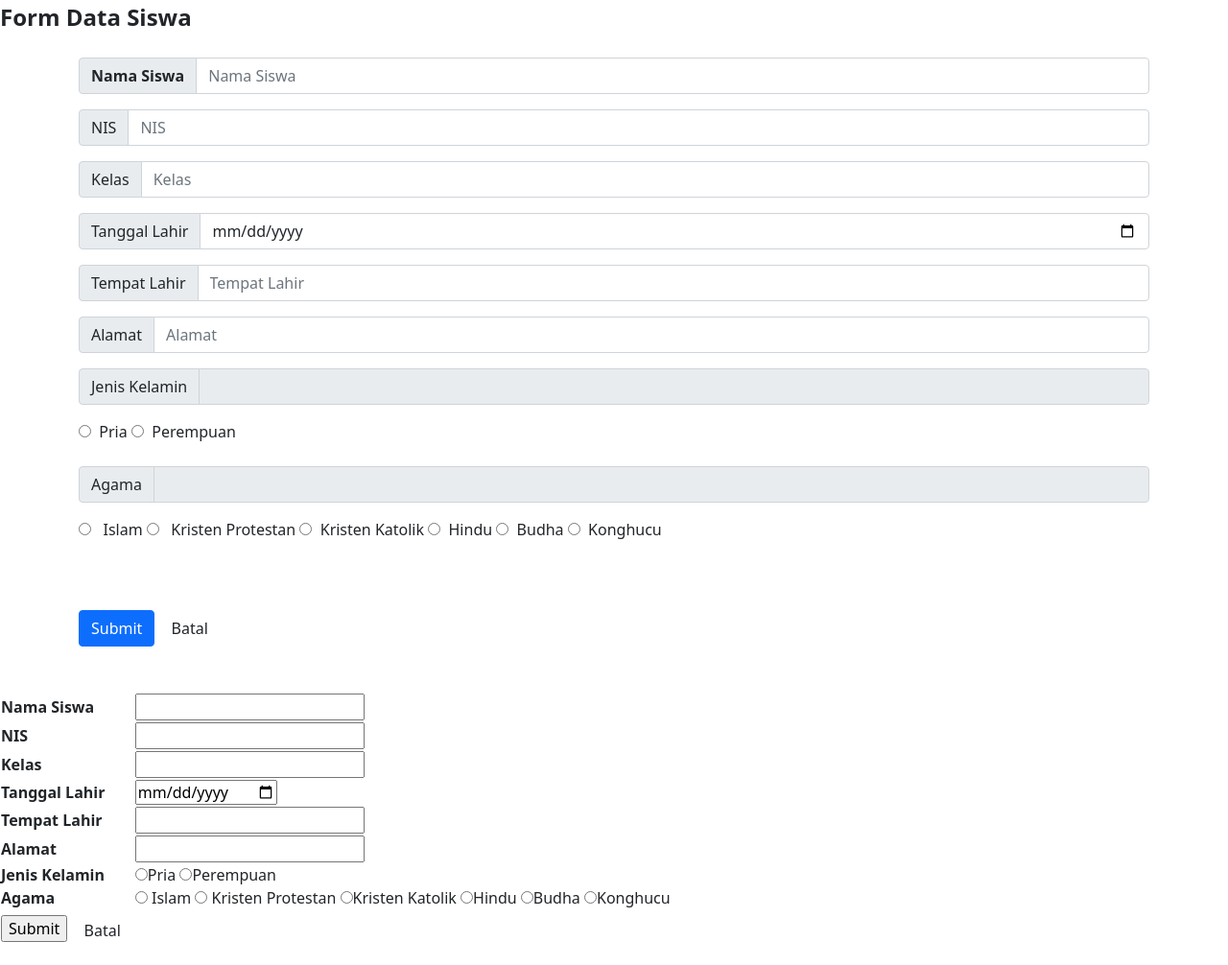
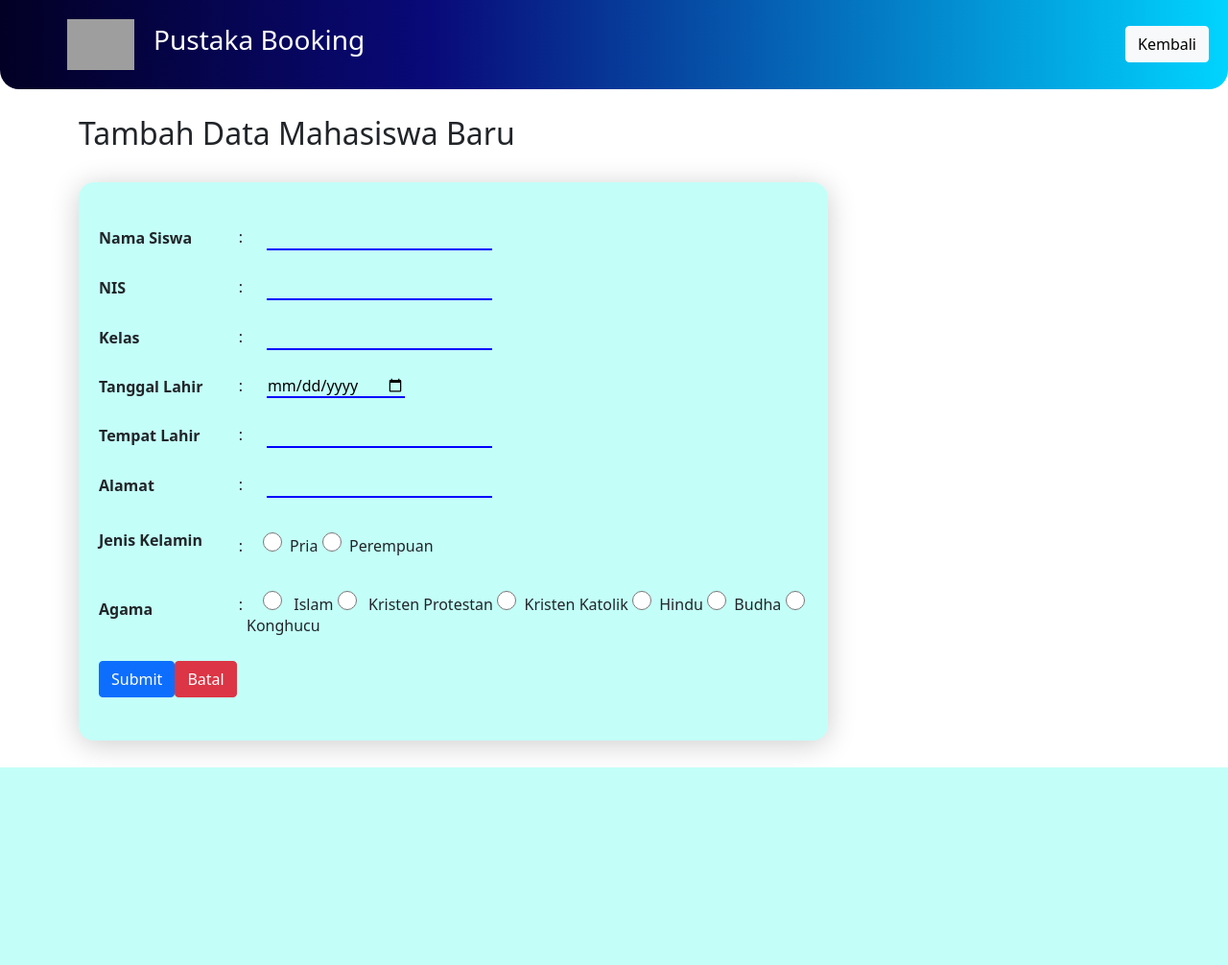
Before and after one commit to Aldodev01/PhpCi-Tipes, a CodeIgniter app: page /pustaka-boking/index.php/siswa/halaman_tambah in a window 1280 px wide. Shown: the whole page at 96% size. After the commit the page ends 800 px from the top, so only its background shows below. Run offline with CodeIgniter, Linux system fonts and the light colour scheme; grey boxes are pictures that could not be loaded.

Commit message:
update frontend

```diff
--- a/application/controllers/Siswa.php
+++ b/application/controllers/Siswa.php
@@ -19,6 +19,9 @@ class Siswa extends CI_Controller{
 
     public function halaman_tambah(){
         $this->load->view('halaman_tambah');
+    }
+        public function kelompok(){
+        $this->load->view('kelompok');
     }
 
     public function fungsiTambah(){
--- a/application/views/halaman_tambah.php
+++ b/application/views/halaman_tambah.php
@@ -2,165 +2,133 @@
 <head>
     <meta http-equiv="Content-Type" content="text/html; charset=utf-8" />
     <link href="https://cdn.jsdelivr.net/npm/bootstrap@5.1.3/dist/css/bootstrap.min.css" rel="stylesheet" integrity="sha384-1BmE4kWBq78iYhFldvKuhfTAU6auU8tT94WrHftjDbrCEXSU1oBoqyl2QvZ6jIW3" crossorigin="anonymous">
-
+    <link href="http://localhost/pustaka-boking/application/views/styles.css" rel="stylesheet">
     <title>Form Data</title>
 </head>
 
 <body>
-<font size="+2"><b>Form Data Siswa</b></font>
+<!-- <font size="+2"><strong>Form Data Siswa</b></font> -->
 <br /><br />
 
+<div class="d-flex justify-content-center container-xl flex-column">
 <form method="POST" action="<?= base_url('index.php/siswa/fungsiTambah'); ?>">
-<div class="d-flex justify-content-center container-xl flex-column">
 
-    <div class="div">
-        <div class="input-group mb-3">
-          <label  class="input-group-text" for="nama_siswa"><b>Nama Siswa</b></label>
-            <input type="text" class="form-control" placeholder="Nama Siswa" name="nama_siswa" id="nama_siswa" value="<?=set_value('nama_siswa');?>" >
-        </div>
-    </div>
-    <div class="div">
-        <div class="input-group mb-3">
-            <span class="input-group-text" id="indeks" for="nis">NIS</span>
-            <input type="text" class="form-control" placeholder="NIS" aria-label="NIS" aria-describedby="basic-addon1" name="nis" id="nis" value="<?=set_value('nis');?>">
-        </div>
-    </div>
-    <div class="div">
-        <div class="input-group mb-3">
-            <span class="input-group-text" id="indeks" for="kelas">Kelas</span>
-            <input type="text" class="form-control" placeholder="Kelas" aria-label="Kelas" aria-describedby="basic-addon1" type="text"  name="kelas" id="kelas" value="<?=set_value('kelas');?>">
-        </div>
-    </div>
-    <div class="div">
-        <div class="input-group mb-3">
-            <span class="input-group-text" id="indeks" for="tanggal_lahir">Tanggal Lahir</span>
-            <input type="date" class="form-control" placeholder="Tanggal Lahir" aria-label="Tanggal Lahir" aria-describedby="basic-addon1" type="text" name="tanggal_lahir">
-        </div>
-    </div>
-    <div class="div">
-        <div class="input-group mb-3">
-            <span class="input-group-text" id="indeks" for="tempat_lahir">Tempat Lahir</span>
-            <input type="text" class="form-control" placeholder="Tempat Lahir" aria-label="Tempat Lahir" aria-describedby="basic-addon1" type="text" name="tempat_lahir" id="tempat_lahir" value="<?=set_value('tempat_lahir');?>">
-        </div>
-    </div>
-    <div class="div">
-        <div class="input-group mb-3">
-            <span class="input-group-text" id="indeks" for="alamat">Alamat</span>
-            <input type="text" class="form-control" placeholder="Alamat" aria-label="Alamat" aria-describedby="basic-addon1" type="text"  name="alamat" id="alamat" value="<?=set_value('alamat');?>" >
-        </div>
-    </div>
-    <div class="div">
-        <div class="input-group mb-3">
-            <span class="input-group-text" id="indeks" for="jenis_kelamin">Jenis Kelamin</span>
-            <input type="radio" class="form-control" disabled placeholder="Jenis Kelamin" aria-label="Jenis Kelamin" aria-describedby="basic-addon1" type="text"  >
-        </div>
-        <div class="justify-content-between">
-        <input type="radio" name="jenis_kelamin" value="Pria" <?php if (set_value('jenis_Kelamin') == "Pria") : echo "checked"; endif; ?>/><label for="Pria">&nbsp Pria</label>
-            <input type="radio" name="jenis_kelamin" value="Perempuan" <?php if (set_value('jenis_Kelamin') == "Perempuan") : echo "checked"; endif; ?>/><label for="Perempuan">&nbsp Perempuan</label>
-        </div>
-    </div>
-<br/>
-    <div class="div">
-        <div class="input-group mb-3">
-            <span class="input-group-text" id="indeks" for="">Agama</span>
-            <input type="radio" class="form-control" disabled placeholder="Agama" aria-label="Agama" aria-describedby="basic-addon1" type="text"  >
-        </div>
-        <div class="justify-content-between">
-        <input type="radio" name="agama" value="Islam" <?php if (set_value('agama') == "Islam") : echo "selected"; endif; ?>/>
-            <label for="Islam">&nbsp Islam</label>
-            <input type="radio" name="agama" value="Kristen Protestan" <?php if (set_value('agama') == "Kristen Protestan") : echo "selected"; endif; ?> />
-            <label for="Kristen Protestan">&nbsp Kristen Protestan</label>
-            <input type="radio" name="agama" value="Kristen Katolik" <?php if (set_value('agama') == "Kristen Katolik") : echo "selected"; endif; ?> /><label for="Kristen Katolik">&nbsp Kristen Katolik</label>
-            <input type="radio" name="agama" value="Hindu" <?php if (set_value('agama') == "Hindu") : echo "selected"; endif; ?> /><label for="Hindu">&nbsp Hindu</label>
-            <input type="radio" name="agama" value="Budha" <?php if (set_value('agama') == "Budha") : echo "selected"; endif; ?> /><label for="Budha">&nbsp Budha</label>
-            <input type="radio" name="agama" value="Konghucu" <?php if (set_value('agama') == "Konghucu") : echo "selected"; endif; ?> /><label for="Konghucu">&nbsp Konghucu</label>
-        </div>
-    </div>
+    <nav class="nav-head">
+      <div class="nav-left">
+<img src="http://students.bsi.ac.id/mahasiswa/gambar/logo_ubsi.png" width="70"/>
+        <h3>Pustaka Booking</h1>
+      </div>
+
+    <a class="btn btn-light" href="<?= base_url('index.php') ?>">Kembali</a>
+
+</nav>
 <br/>
 <br/>
 <br/>
 
+<h2>Tambah Data Mahasiswa Baru </h2>
+<br/>
+<div class="input-container">
 
-    <div class="submit">
-        <input type="submit" class="btn btn-primary" value="Submit">
-        <a href="<?php echo base_url();?>" class="btn btn-default">Batal</a>
-    </div>
-    <br/>
-    <br/>
+    <table class="input-wrap-mhs">
+         <td>
+        <br/>
+        <td/>
+        <tr class="ml-20">
+            <td id="indeks"><label for="nama_siswa"><strong>Nama Siswa</b></label></td>
+            <td>: &nbsp &nbsp &nbsp<input class="input-mhs" type="text" name="nama_siswa" id="nama_siswa" value="<?=set_value('nama_siswa');?>" /></td>
+        </tr>
+        <td>
+        <br/>
+        <td/>
+        <tr>
+            <td id="indeks"><label for="nis"><strong>NIS </b></label></td>
+            <td>: &nbsp &nbsp &nbsp<input type="text" class="input-mhs" name="nis" id="nis" value="<?=set_value('nis');?>" /></td>
+        </tr>
+         <td>
+        <br/>
+        <td/>
+        <tr>
+            <td id="indeks"><label for="kelas"><strong>Kelas </b></label></td>
+            <td>: &nbsp &nbsp &nbsp<input type="text" class="input-mhs"  name="kelas" id="kelas" value="<?=set_value('kelas');?>"/></td>
+        </tr>
+         <td>
+        <br/>
+        <td/>
+        <tr>
+            <td id="indeks"><label for="tanggal_lahir"><strong>Tanggal Lahir</b> </label></td>
+            <td>: &nbsp &nbsp &nbsp<input type="date" class="input-mhs" name="tanggal_lahir"  /></td>
+        </tr>
+         <td>
+        <br/>
+        <td/>
+        <tr>
+            <td id="indeks"><label for="tempat_lahir"><strong>Tempat Lahir</b> </label></td>
+            <td>: &nbsp &nbsp &nbsp<input type="text" class="input-mhs" name="tempat_lahir" id="tempat_lahir" value="<?=set_value('tempat_lahir');?>" /></td>
+        </tr>
+         <td>
+        <br/>
+        <td/>
+        <tr>
+            <td id="indeks"><label for="alamat"><strong>Alamat</b> </label></td>
+            <td>: &nbsp &nbsp &nbsp<input type="text" class="input-mhs" name="alamat" id="alamat" value="<?=set_value('alamat');?>" /></td>
+        </tr>
+         <td>
+        <br/>
+        <td/>
+        <tr>
+            <td id="indeks"><label for="jenis_kelamin"><strong>Jenis Kelamin</b></label> </td>
+            <td> : &nbsp &nbsp
+            <input type="radio" name="jenis_kelamin" value="Pria" <?php if (set_value('jenis_Kelamin') == "Pria") : echo "checked"; endif; ?>/><label for="Pria">&nbsp Pria</label>
+            <input type="radio" name="jenis_kelamin" value="Perempuan" <?php if (set_value('jenis_Kelamin') == "Perempuan") : echo "checked"; endif; ?>/><label for="Perempuan">&nbsp Perempuan</label>
+        </td>
+        </tr>
+         <td>
+        <br/>
+        <td/>
+        <tr>
+            <td id="indeks"><label for=""><strong>Agama</b></label> </td>
+            <td>
+                : &nbsp &nbsp
+            <input type="radio" name="agama" value="Islam" <?php if (set_value('agama') == "Islam") : echo "selected"; endif; ?>/>
+            <label for="Laki-Laki">&nbsp Islam</label>
+            <input type="radio" name="agama" value="Kristen Protestan" <?php if (set_value('agama') == "Kristen Protestan") : echo "selected"; endif; ?> />
+            <label for="Perempuan">&nbsp Kristen Protestan</label>
+            <input type="radio" name="agama" value="Kristen Katolik" <?php if (set_value('agama') == "Kristen Katolik") : echo "selected"; endif; ?> /><label for="Perempuan">&nbsp Kristen Katolik</label>
+            <input type="radio" name="agama" value="Hindu" <?php if (set_value('agama') == "Hindu") : echo "selected"; endif; ?> /><label for="Perempuan">&nbsp Hindu</label>
+            <input type="radio" name="agama" value="Budha" <?php if (set_value('agama') == "Budha") : echo "selected"; endif; ?> /><label for="Perempuan">&nbsp Budha</label>
+            <input type="radio" name="agama" value="Konghucu" <?php if (set_value('agama') == "Konghucu") : echo "selected"; endif; ?> /><label for="Perempuan">&nbsp Konghucu</label>
+        </td>
+
+
+        </tr>
+        <td>
+        <br/>
+        <td/>
+
+        <tr>
+            <td>
+        <div class="w-100 ">
+        <input type="submit" class="btn btn-primary value="Submit">
+            <a href="<?php echo base_url();?>" class="btn btn-danger">Batal</a>
+        </div>
+        </td>
+
+        </tr>
+             <td>
+        <br/>
+        <td/>
+
+
+
+    </table>
 </div>
 
 
 
-    <table>
-
-    <tr>
-            <td id="indeks"><label for="nama_siswa"><b>Nama Siswa</b></label></td>
-            <td><input type="text" name="nama_siswa" id="nama_siswa" value="<?=set_value('nama_siswa');?>" /></td>
-        </tr>
-
-        <tr>
-            <td id="indeks"><label for="nis"><b>NIS </b></label></td>
-            <td><input type="text"  name="nis" id="nis" value="<?=set_value('nis');?>" /></td>
-        </tr>
-        <tr>
-            <td id="indeks"><label for="kelas"><b>Kelas </b></label></td>
-            <td><input type="text"  name="kelas" id="kelas" value="<?=set_value('kelas');?>"/></td>
-        </tr>
-        <tr>
-            <td id="indeks"><label for="tanggal_lahir"><b>Tanggal Lahir</b> </label></td>
-            <td><input type="date" name="tanggal_lahir"  /></td>
-        </tr>
-
-        <tr>
-            <td id="indeks"><label for="tempat_lahir"><b>Tempat Lahir</b> </label></td>
-            <td><input type="text" name="tempat_lahir" id="tempat_lahir" value="<?=set_value('tempat_lahir');?>" /></td>
-        </tr>
-        <tr>
-            <td id="indeks"><label for="alamat"><b>Alamat</b> </label></td>
-            <td><input type="text" name="alamat" id="alamat" value="<?=set_value('alamat');?>" /></td>
-        </tr>
-        <tr>
-            <td id="indeks"><label for="jenis_kelamin"><b>Jenis Kelamin</b></label> </td>
-            <td>
-            <input type="radio" name="jenis_kelamin" value="Pria" <?php if (set_value('jenis_Kelamin') == "Pria") : echo "checked"; endif; ?>/><label for="Pria">Pria</label>
-            <input type="radio" name="jenis_kelamin" value="Perempuan" <?php if (set_value('jenis_Kelamin') == "Perempuan") : echo "checked"; endif; ?>/><label for="Perempuan">Perempuan</label>
-        </td>
-        </tr>
-        <tr>
-            <td id="indeks"><label for=""><b>Agama</b></label> </td>
-            <td>
-            <input type="radio" name="agama" value="Islam" <?php if (set_value('agama') == "Islam") : echo "selected"; endif; ?>/>
-            <label for="Laki-Laki">Islam</label>
-            <input type="radio" name="agama" value="Kristen Protestan" <?php if (set_value('agama') == "Kristen Protestan") : echo "selected"; endif; ?> />
-            <label for="Perempuan">Kristen Protestan</label>
-
-
-            <input type="radio" name="agama" value="Kristen Katolik" <?php if (set_value('agama') == "Kristen Katolik") : echo "selected"; endif; ?> /><label for="Perempuan">Kristen Katolik</label>
-            <input type="radio" name="agama" value="Hindu" <?php if (set_value('agama') == "Hindu") : echo "selected"; endif; ?> /><label for="Perempuan">Hindu</label>
-            <input type="radio" name="agama" value="Budha" <?php if (set_value('agama') == "Budha") : echo "selected"; endif; ?> /><label for="Perempuan">Budha</label>
-            <input type="radio" name="agama" value="Konghucu" <?php if (set_value('agama') == "Konghucu") : echo "selected"; endif; ?> /><label for="Perempuan">Konghucu</label>
-        </td>
-
-
-        </tr>
-        <tr>
-            <td></td>
-        </tr>
-        <tr>
-            <td>
-        <div class="submit">
-        <input type="submit" value="Submit">
-            <a href="<?php echo base_url();?>" class="btn btn-default">Batal</a>
-        </div>
-        </td>
-        </tr>
-
-
-
-
-    </table>
 
 </form>
+</div>
 <script src="https://cdn.jsdelivr.net/npm/bootstrap@5.1.3/dist/js/bootstrap.bundle.min.js" integrity="sha384-ka7Sk0Gln4gmtz2MlQnikT1wXgYsOg+OMhuP+IlRH9sENBO0LRn5q+8nbTov4+1p" crossorigin="anonymous"></script>
 
 </body>
--- a/application/views/styles.css
+++ b/application/views/styles.css
@@ -1,3 +1,76 @@
-.table{
-    background-color: red;
+.nav-head {
+	display: flex;
+	width: 100vw;
+	justify-content: space-between;
+	align-items: center;
+	padding: 20px;
+	background: rgb(2, 0, 36);
+	background: linear-gradient(
+		90deg,
+		rgba(2, 0, 36, 1) 0%,
+		rgba(9, 9, 121, 1) 35%,
+		rgba(0, 212, 255, 1) 100%
+	);
+	border-radius: 0px 0px 20px 20px;
+	position: fixed;
+	top: 0;
+	left: 0;
+	z-index: 20;
 }
+
+.nav-head h3 {
+	color: white;
+}
+
+.nav-left {
+	display: flex;
+	align-items: center;
+	gap: 20px;
+	margin-left: 50px;
+}
+
+.input-container {
+	padding: 20px;
+	gap: 20px;
+	background: rgba(6, 255, 227, 0.24);
+	border-radius: 16px;
+	box-shadow: 0 4px 30px rgba(0, 0, 0, 0.2);
+	backdrop-filter: blur(5px);
+	-webkit-backdrop-filter: blur(5px);
+	width: 70%;
+}
+
+.input-mhs {
+	border: none;
+	border-bottom: 2px solid blue;
+	background: transparent;
+}
+
+.tablep {
+	background-color: red;
+}
+
+input[type="radio"] {
+	background-color: cyan;
+	width: 20px;
+	height: 20px;
+	margin-top: 10px;
+}
+
+.w-100 {
+	width: 100%;
+	display: flex;
+	justify-content: space-between;
+	align-items: center;
+}
+
+.card-wrap {
+	width: 100%;
+	max-width: 2000px;
+	display: flex;
+	gap: 20px;
+	padding: 20px;
+	flex-wrap: wrap;
+	align-items: center;
+	justify-content: center;
+}
```
Also changed, not shown: application/views/index.php (+15 -4 lines), application/views/kelompok.php (added, +109 -0 lines), application/views/.htaccess (renamed from application/.htaccess).
